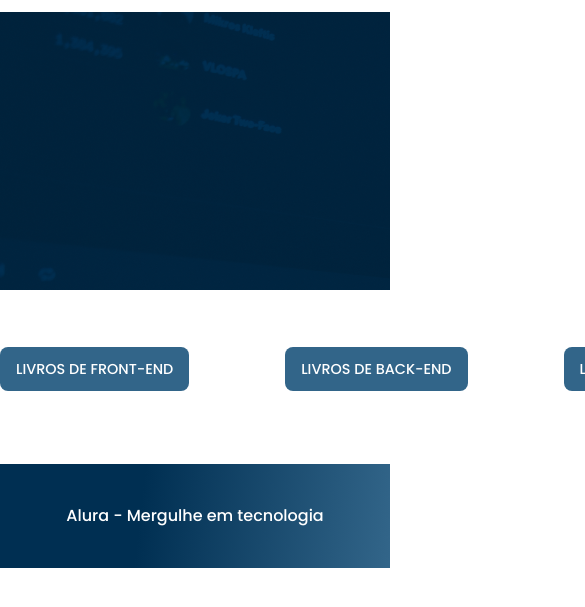
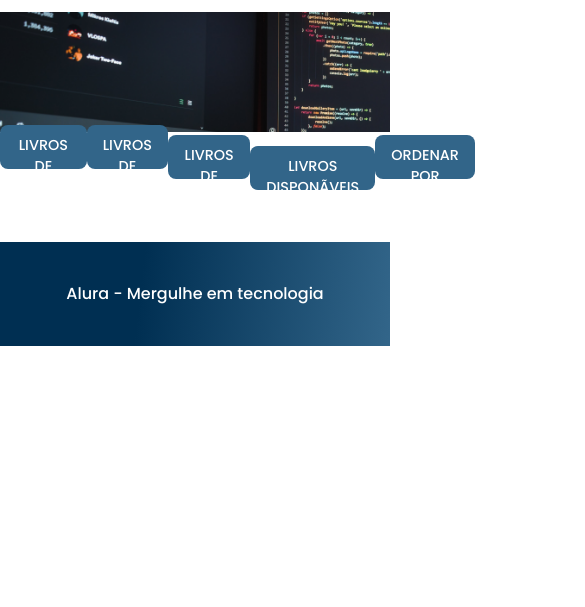
Before and after one commit to ftsantos/alurabooks-com-js, a plain HTML site: page index.html in a window 390 px wide. Shown: the part 61-668 px from the top of the page, 585 px wide, since content can reach past the window. Drawn offline with nearby package versions, Linux system fonts and the light colour scheme; no server answers.

Commit message:
Commit 3 responsividade

```diff
--- a/index.html
+++ b/index.html
@@ -6,6 +6,7 @@
   <meta http-equiv="X-UA-Compatible" content="IE=edge" />
   <meta name="viewport" content="width=device-width, initial-scale=1.0" />
   <title>AluraBooks</title>
+  <link rel="stylesheet" href="reset.css">
   <link rel="stylesheet" href="https://cdnjs.cloudflare.com/ajax/libs/meyer-reset/2.0/reset.min.css"
     integrity="sha512-NmLkDIU1C/C88wi324HBc+S2kLhi08PN5GDeUVVVC/BVt/9Izdsc9SVeVfA1UZbY3sHUlDSyRXhCzHfr6hmPPw=="
     crossorigin="anonymous" referrerpolicy="no-referrer" />
@@ -19,11 +20,8 @@
   <section class="banner"></section>
   <nav class="wrap">
     <ul class="nav">
-      <li><button class="btn btn-front" href="#" id="btnFiltrarLivrosFront" value="front-end">LIVROS DE
-          FRONT-END</button>
-      </li>
-      <li><button class="btn btn-back" href="#" id="btnFiltrarLivrosBack" value="back-end">LIVROS DE BACK-END</button>
-      </li>
+      <li><button class="btn btn-front" href="#" id="btnFiltrarLivrosFront" value="front-end">LIVROS DE FRONT-END</button></li>
+      <li><button class="btn btn-back" href="#" id="btnFiltrarLivrosBack" value="back-end">LIVROS DE BACK-END</button></li>
       <li><button class="btn btn-dados" href="#" id="btnFiltrarLivrosDados" value="dados">LIVROS DE DADOS</button></li>
       <li><button class="btn btn-disponiveis" href="#" id="btnLivrosDisponiveis" value="disponivel">LIVROS DISPONÍVEIS</button></li>
       <li><button class="btn btn-ordenacao" href="#" id="btnOrdenarPorPreco">ORDENAR POR PREÇO</button></li>
--- a/style.css
+++ b/style.css
@@ -66,6 +66,7 @@ body {
   display: flex;
   justify-content: space-between;
   flex-wrap: wrap;
+  padding-top: 2em;
 }
 
 .livro {
@@ -158,3 +159,65 @@ body {
   font-weight: 500;
   line-height: 24px;
 }
+
+@media screen and (max-width: 1200px){
+
+  .banner {
+    background-image: url('imagens/Foto-banner.png');
+    height: 120px;
+  }
+
+  .nav {
+    height: 30px;
+    margin: 1rem 0;
+  }
+
+  .wrap {
+    width: auto;
+    align-items: center;
+  }
+
+  .btn{
+    margin-top: 1em;
+  }
+
+  .livros__disponiveis p {
+    font-size: 1em;
+  }
+
+  .livro{
+    margin: auto;
+  }
+
+  .rodape p {
+    width: auto;
+  }
+}
+/*
+@media (max-width: 1200px){
+
+  .banner{
+    width: 100%;
+  }
+
+  .nav{
+    display: block;
+    justify-content: center;
+    align-items: center;
+  }
+
+  .rodape p {
+    width: auto;
+    margin: auto;
+    color: #fc6621;
+    line-height: 8px;
+  }
+
+  .btn{
+    margin: 1em 2em;
+  }
+
+  .wrap{
+    margin-bottom: 20em;
+  }
+}*/
```
